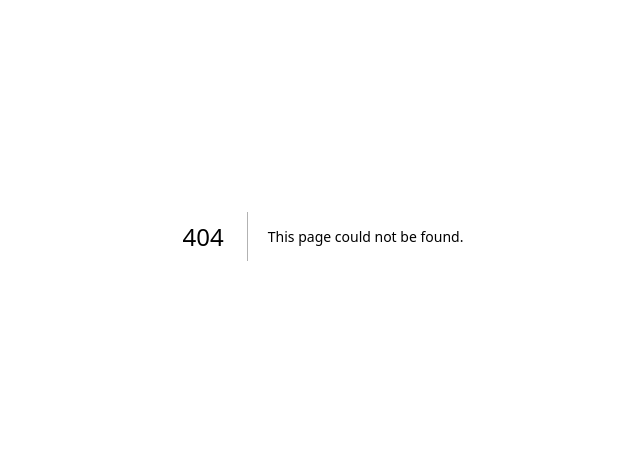
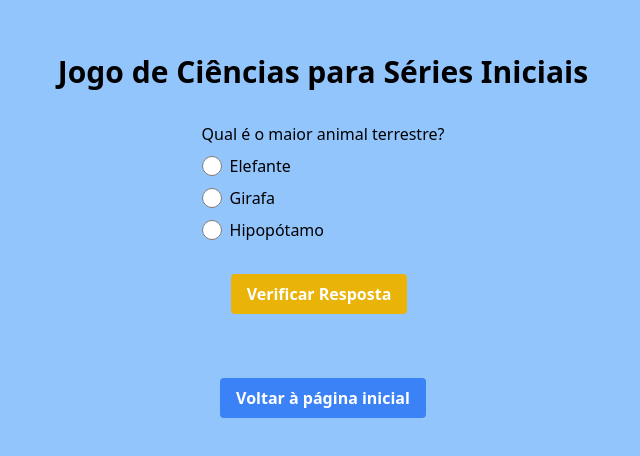
Before and after one commit to jzpacheco/projeto-integrador-satc, a Next.js app: page /ciencias/jogo1ciencia in a window 1280 px wide. Before the commit this address had no page. Shown: the part 164-620 px from the top of the page, without its empty margins (317-957 px from the left). Built offline with nearby package versions, Linux system fonts and the light colour scheme.

Commit message:
adição jogo de ciencias

```diff
--- a/src/pages/Materias/ciencias.tsx
+++ b/src/pages/Materias/ciencias.tsx
@@ -8,7 +8,7 @@ const Ciencias: React.FC = () => {
         Bem-vindo à sala de jogos de Ciências
       </h1>
       <div className="flex flex-col gap-4">
-        <Link href="/ciencias/jogo1" passHref>
+        <Link href="/ciencias/jogo1ciencia" passHref>
           <button className="bg-yellow-500 hover:bg-yellow-600 text-white font-bold py-2 px-4 rounded">
             Jogo 1
           </button>
@@ -24,6 +24,11 @@ const Ciencias: React.FC = () => {
           </button>
         </Link>
       </div>
+      <Link href="/home" passHref>
+        <button className="bg-yellow-500 hover:bg-yellow-600 text-white font-bold py-2 px-4 rounded mt-16">
+          Voltar à página inicial
+        </button>
+      </Link>
     </div>
   );
 };
--- /dev/null
+++ b/src/pages/ciencias/jogo1ciencia.tsx
@@ -0,0 +1,124 @@
+import Link from "next/link";
+import React, { useState } from "react";
+
+const perguntas = [
+  {
+    pergunta: "Qual é o maior animal terrestre?",
+    opcoes: ["Elefante", "Girafa", "Hipopótamo"],
+    respostaCorreta: "Elefante",
+  },
+  {
+    pergunta: "Qual animal vive na água e é conhecido por seu tamanho gigante?",
+    opcoes: ["Tubarão", "Golfinho", "Baleia"],
+    respostaCorreta: "Baleia",
+  },
+  {
+    pergunta: "Qual animal voa e tem penas?",
+    opcoes: ["Pato", "Águia", "Galinha"],
+    respostaCorreta: "Águia",
+  },
+  {
+    pergunta: "Qual é o planeta mais próximo do Sol?",
+    opcoes: ["Terra", "Vênus", "Mercúrio"],
+    respostaCorreta: "Mercúrio",
+  },
+  {
+    pergunta: "Qual é o maior planeta do sistema solar?",
+    opcoes: ["Júpiter", "Saturno", "Urano"],
+    respostaCorreta: "Júpiter",
+  },
+  {
+    pergunta: "Qual é o nome da estrela que fica no centro do sistema solar?",
+    opcoes: ["Alfa Centauri", "Sirius", "Sol"],
+    respostaCorreta: "Sol",
+  },
+  {
+    pergunta: "Qual é o nome da galáxia onde se localiza o sistema solar?",
+    opcoes: ["Via Láctea", "Andrômeda", "Triângulo"],
+    respostaCorreta: "Via Láctea",
+  },
+];
+
+const Jogo1: React.FC = () => {
+  const [perguntaAtual, setPerguntaAtual] = useState(0);
+  const [respostaUsuario, setRespostaUsuario] = useState("");
+  const [mostrarResposta, setMostrarResposta] = useState(false);
+  const [acertou, setAcertou] = useState(false);
+
+  const avancarPergunta = () => {
+    setPerguntaAtual((prev) => prev + 1);
+    setRespostaUsuario("");
+    setMostrarResposta(false);
+    setAcertou(false);
+  };
+
+  const verificarResposta = () => {
+    const respostaCorreta = perguntas[perguntaAtual].respostaCorreta;
+    if (respostaCorreta === respostaUsuario) {
+      setAcertou(true);
+    } else {
+      setAcertou(false);
+    }
+    setMostrarResposta(true);
+  };
+
+  return (
+    <div className="flex flex-col items-center justify-center h-screen bg-blue-300">
+      <h1 className="mb-8 text-3xl font-bold">
+        Jogo de Ciências para Séries Iniciais
+      </h1>
+      {perguntaAtual < perguntas.length ? (
+        <div className="mb-4">
+          <p>{perguntas[perguntaAtual].pergunta}</p>
+          <div className="flex flex-col">
+            {perguntas[perguntaAtual].opcoes.map((opcao, index) => (
+              <label key={index} className="inline-flex items-center mt-2">
+                <input
+                  type="radio"
+                  value={opcao}
+                  checked={respostaUsuario === opcao}
+                  onChange={(e) => setRespostaUsuario(e.target.value)}
+                  disabled={mostrarResposta}
+                  className="form-radio h-5 w-5 text-blue-600"
+                />
+                <span className="ml-2">{opcao}</span>
+              </label>
+            ))}
+          </div>
+          {mostrarResposta && (
+            <p className="mt-2">
+              {acertou ? "Parabéns, você acertou!" : "Que pena, você errou."} A
+              resposta correta é: {perguntas[perguntaAtual].respostaCorreta}
+            </p>
+          )}
+        </div>
+      ) : (
+        <p>Parabéns, você completou o jogo!</p>
+      )}
+      {perguntaAtual < perguntas.length && (
+        <button
+          onClick={verificarResposta}
+          className="bg-yellow-500 hover:bg-yellow-600 text-white font-bold py-2 px-4 rounded mr-2 mt-4"
+          disabled={mostrarResposta}
+        >
+          Verificar Resposta
+        </button>
+      )}
+      {mostrarResposta && (
+        <button
+          onClick={avancarPergunta}
+          className="bg-blue-500 hover:bg-blue-600 text-white font-bold py-2 px-4 rounded mt-4"
+        >
+          Próxima Pergunta
+        </button>
+      )}
+      <Link href="/Materias/ciencias" passHref>
+        <button className="bg-blue-500 hover:bg-blue-600 text-white font-bold py-2 px-4 rounded mt-16">
+          Voltar à página inicial
+        </button>
+      </Link>
+    </div>
+  );
+};
+
+export default Jogo1;
```
